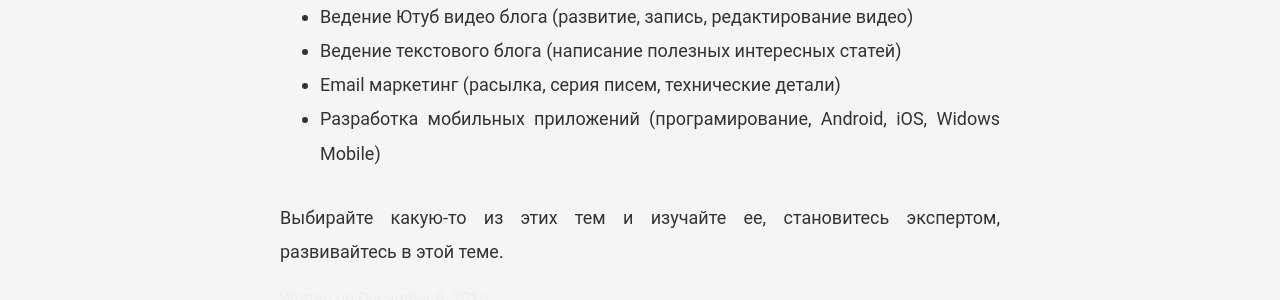
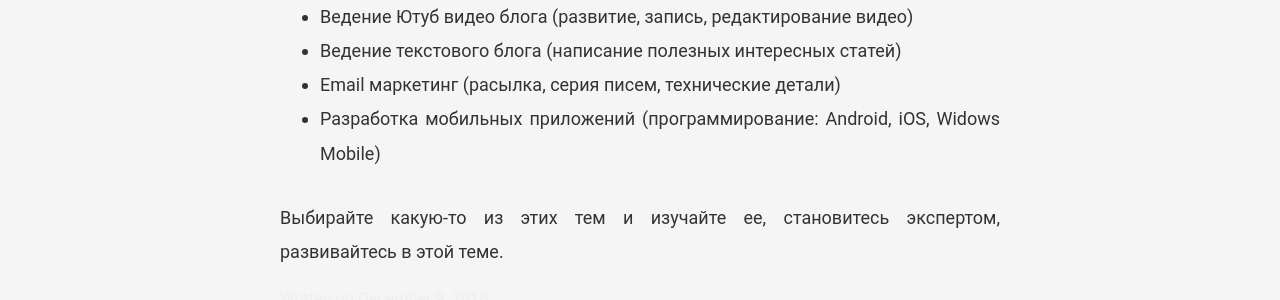
Before and after one commit to VadymVolos/vadymvolos.github.io, a Jekyll site: the page built from _posts/digital-marketing/2016-12-09-kakie-kursy-vybrat-po-internet-marketingu.md, in a window 1280 px wide. Shown: the part 1013-1313 px from the top of the page. Built offline with Jekyll 4.4.1, drawn with Linux system fonts in a browser that asks for light colours; comment, search, counter and statistics services are not loaded.

Commit message:
Update 2016-12-09-kakie-kursy-vybrat-po-internet-marketingu.md

```diff
--- a/_posts/digital-marketing/2016-12-09-kakie-kursy-vybrat-po-internet-marketingu.md
+++ b/_posts/digital-marketing/2016-12-09-kakie-kursy-vybrat-po-internet-marketingu.md
@@ -29,7 +29,7 @@
 <li>Ведение Ютуб видео блога (развитие, запись, редактирование видео)</li>
 <li>Ведение текстового блога (написание полезных интересных статей)</li>
 <li>Email маркетинг (расылка, серия писем, технические детали)</li>
-<li>Разработка мобильных приложений (програмирование, Android, iOS, Widows Mobile)</li>
+<li>Разработка мобильных приложений (программирование: Android, iOS, Widows Mobile)</li>
 </ul>
 
 Выбирайте какую-то из этих тем и изучайте ее, становитесь экспертом, развивайтесь в этой теме.
```
